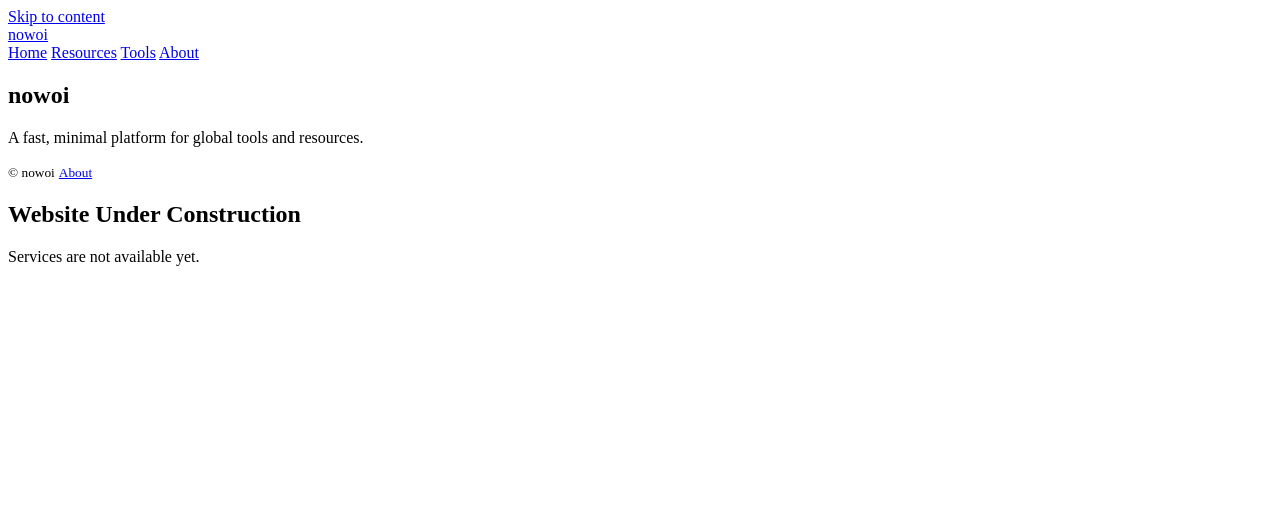
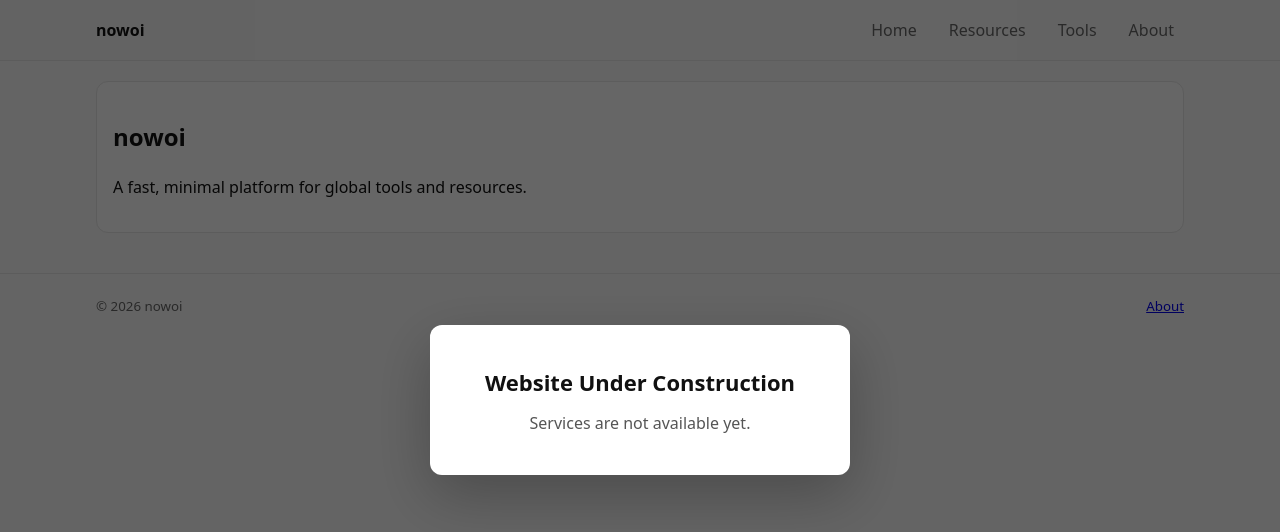
Before and after one commit to QHYOSQ/nowoi, a plain HTML site: page index.html in a window 1280 px wide. Drawn offline with Linux system fonts and the light colour scheme; the site is published under a folder, as on GitHub Pages, so addresses that start at the root find nothing.

Commit message:
Update index.html

```diff
--- a/index.html
+++ b/index.html
@@ -3,10 +3,13 @@
 <head>
   <meta charset="utf-8" />
   <meta name="viewport" content="width=device-width, initial-scale=1" />
+
   <title>nowoi — Global tools & resources</title>
   <meta name="description" content="nowoi is a fast, lightweight directory of global resources and free online tools." />
-  <link rel="icon" href="/assets/icons/favicon.svg" />
-  <link rel="stylesheet" href="/assets/css/styles.css" />
+
+  <!-- ⚠️ 注意这里用相对路径 -->
+  <link rel="icon" href="./assets/icons/favicon.svg" />
+  <link rel="stylesheet" href="./assets/css/styles.css" />
 </head>
 
 <body>
@@ -38,14 +41,17 @@
     </div>
   </footer>
 
-  <!-- Under Construction Modal -->
-  <div id="underConstructionOverlay" role="dialog" aria-modal="true">
+  <!-- 🚧 Under Construction Modal -->
+  <div id="underConstructionOverlay">
     <div class="underConstructionModal">
       <h2>Website Under Construction</h2>
       <p>Services are not available yet.</p>
     </div>
   </div>
 
-  <script src="/assets/js/main.js" defer></script>
+  <script>
+    // 自动年份
+    document.getElementById("year").textContent = new Date().getFullYear();
+  </script>
 </body>
 </html>
```
